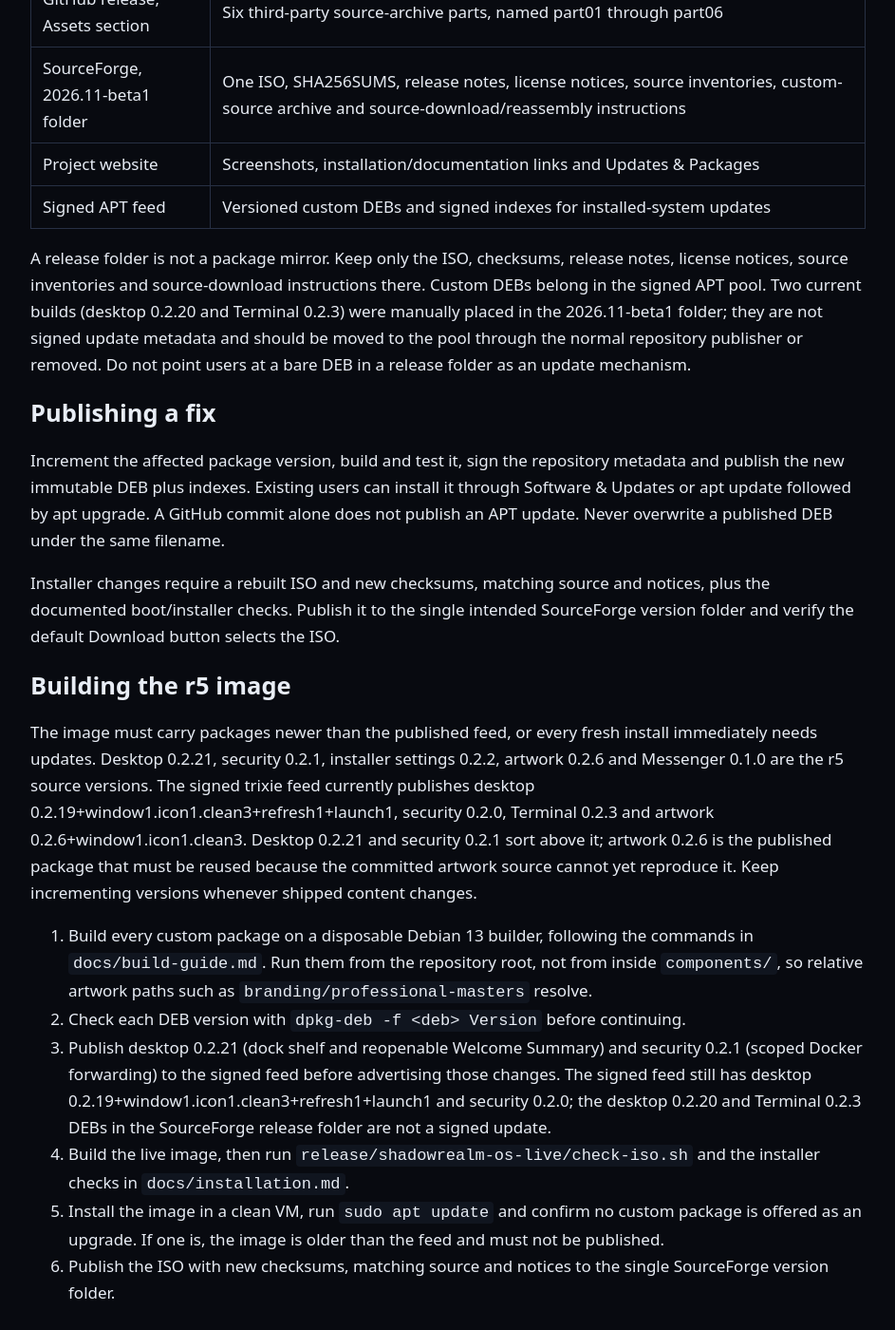
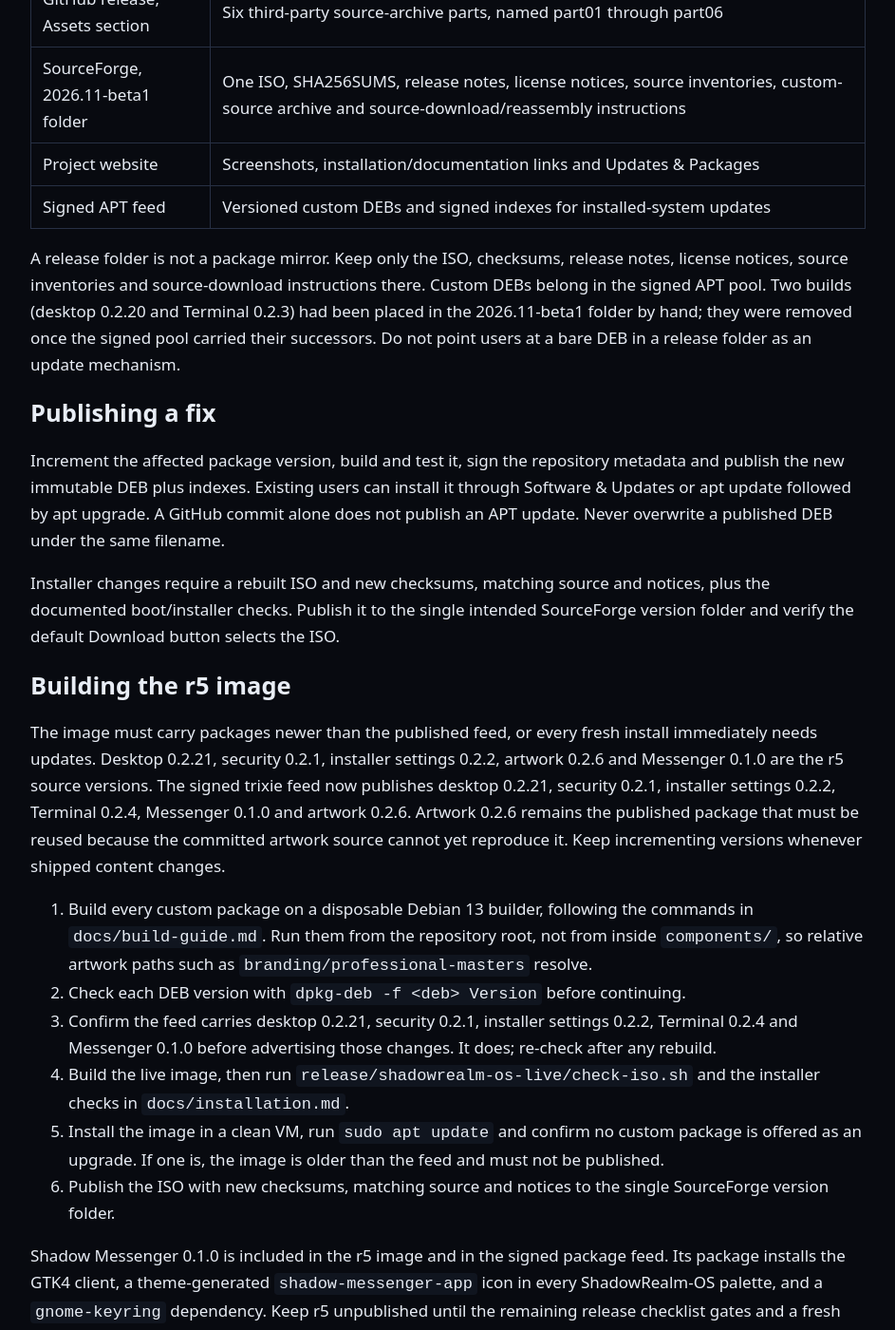
Before and after one commit to AstraShadowsss/ShadowRealm-OS, a Jekyll site: the page built from docs/publishing.md, in a window 1280 px wide and 1400 px high, scrolled down 439 px. Shown: the whole window at 95% size, without its empty margins (168-1111 px from the left). Built offline with Jekyll 4.4.1, drawn with Linux system fonts in a browser that asks for light colours; our own code applies the rules of GitHub Pages for plain Markdown files.

Commit message:
Publish Terminal 0.2.4 with tabs and paste, and match the docs to the feed
The staged terminal carried tabs, per-tab cleanup and Ctrl+V paste under the
already-published 0.2.3 version, so the package is bumped and released; the docs
now describe the published feed instead of the previous release-folder state.

```diff
--- a/docs/publishing.md
+++ b/docs/publishing.md
@@ -10,7 +10,7 @@ ShadowRealm-OS 2026.11 beta 1 uses revision r4 of the installer image. Beta 1 is
 | Project website | Screenshots, installation/documentation links and Updates & Packages |
 | Signed APT feed | Versioned custom DEBs and signed indexes for installed-system updates |
 
-A release folder is not a package mirror. Keep only the ISO, checksums, release notes, license notices, source inventories and source-download instructions there. Custom DEBs belong in the signed APT pool. Two current builds (desktop 0.2.20 and Terminal 0.2.3) were manually placed in the 2026.11-beta1 folder; they are not signed update metadata and should be moved to the pool through the normal repository publisher or removed. Do not point users at a bare DEB in a release folder as an update mechanism.
+A release folder is not a package mirror. Keep only the ISO, checksums, release notes, license notices, source inventories and source-download instructions there. Custom DEBs belong in the signed APT pool. Two builds (desktop 0.2.20 and Terminal 0.2.3) had been placed in the 2026.11-beta1 folder by hand; they were removed once the signed pool carried their successors. Do not point users at a bare DEB in a release folder as an update mechanism.
 
 ## Publishing a fix
 
@@ -20,11 +20,11 @@ Installer changes require a rebuilt ISO and new checksums, matching source and n
 
 ## Building the r5 image
 
-The image must carry packages newer than the published feed, or every fresh install immediately needs updates. Desktop 0.2.21, security 0.2.1, installer settings 0.2.2, artwork 0.2.6 and Messenger 0.1.0 are the r5 source versions. The signed trixie feed currently publishes desktop 0.2.19+window1.icon1.clean3+refresh1+launch1, security 0.2.0, Terminal 0.2.3 and artwork 0.2.6+window1.icon1.clean3. Desktop 0.2.21 and security 0.2.1 sort above it; artwork 0.2.6 is the published package that must be reused because the committed artwork source cannot yet reproduce it. Keep incrementing versions whenever shipped content changes.
+The image must carry packages newer than the published feed, or every fresh install immediately needs updates. Desktop 0.2.21, security 0.2.1, installer settings 0.2.2, artwork 0.2.6 and Messenger 0.1.0 are the r5 source versions. The signed trixie feed now publishes desktop 0.2.21, security 0.2.1, installer settings 0.2.2, Terminal 0.2.4, Messenger 0.1.0 and artwork 0.2.6. Artwork 0.2.6 remains the published package that must be reused because the committed artwork source cannot yet reproduce it. Keep incrementing versions whenever shipped content changes.
 
 1. Build every custom package on a disposable Debian 13 builder, following the commands in `docs/build-guide.md`. Run them from the repository root, not from inside `components/`, so relative artwork paths such as `branding/professional-masters` resolve.
 2. Check each DEB version with `dpkg-deb -f <deb> Version` before continuing.
-3. Publish desktop 0.2.21 (dock shelf and reopenable Welcome Summary) and security 0.2.1 (scoped Docker forwarding) to the signed feed before advertising those changes. The signed feed still has desktop 0.2.19+window1.icon1.clean3+refresh1+launch1 and security 0.2.0; the desktop 0.2.20 and Terminal 0.2.3 DEBs in the SourceForge release folder are not a signed update.
+3. Confirm the feed carries desktop 0.2.21, security 0.2.1, installer settings 0.2.2, Terminal 0.2.4 and Messenger 0.1.0 before advertising those changes. It does; re-check after any rebuild.
 4. Build the live image, then run `release/shadowrealm-os-live/check-iso.sh` and the installer checks in `docs/installation.md`.
 5. Install the image in a clean VM, run `sudo apt update` and confirm no custom package is offered as an upgrade. If one is, the image is older than the feed and must not be published.
 6. Publish the ISO with new checksums, matching source and notices to the single SourceForge version folder.
```
Also changed, not shown: docs/build-guide.md (+1 -1 lines), docs/r5-installer-findings.md (+2 -2 lines), docs/validation.md (+3 -3 lines), CHANGELOG.md, 2 other files.
